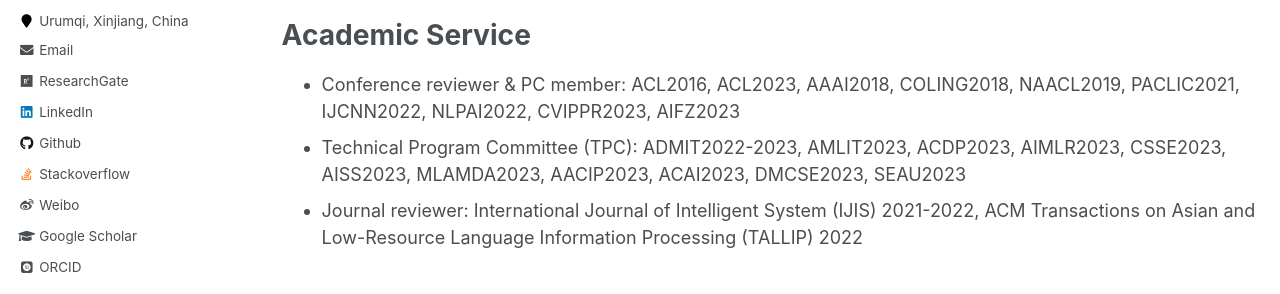
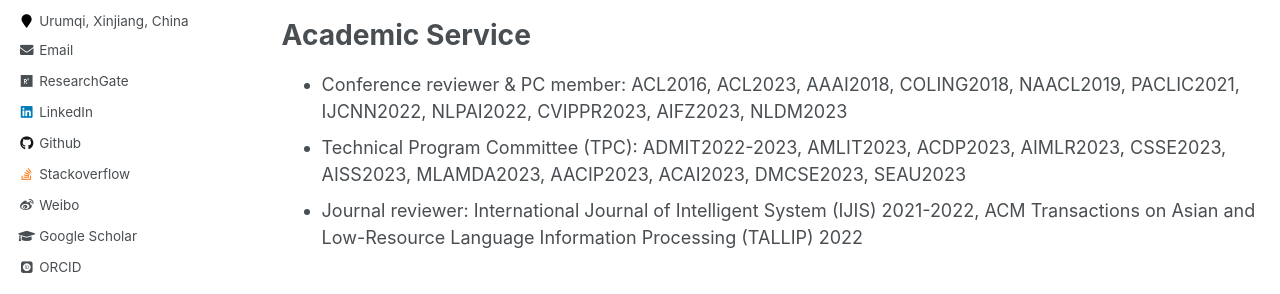
Before and after one commit to miradel51/miradel51.github.io, a Jekyll site: the page built from _pages/publications.md, in a window 1280 px wide and 900 px high, scrolled down 3817 px. Shown: the part 433-727 px from the top of the window. Built offline with Jekyll 4.4.1, drawn with Linux system fonts in a browser that asks for light colours; some web fonts are replaced.

Commit message:
Update publications.md
added the new role as PC member for NLDM2023.

```diff
--- a/_pages/publications.md
+++ b/_pages/publications.md
@@ -26,6 +26,6 @@ Preprint
 
 Academic Service
 ======
-* Conference reviewer & PC member: ACL2016, ACL2023, AAAI2018, COLING2018, NAACL2019, PACLIC2021, IJCNN2022, NLPAI2022, CVIPPR2023, AIFZ2023
+* Conference reviewer & PC member: ACL2016, ACL2023, AAAI2018, COLING2018, NAACL2019, PACLIC2021, IJCNN2022, NLPAI2022, CVIPPR2023, AIFZ2023, NLDM2023
 * Technical Program Committee (TPC): ADMIT2022-2023, AMLIT2023, ACDP2023, AIMLR2023, CSSE2023, AISS2023, MLAMDA2023, AACIP2023, ACAI2023, DMCSE2023, SEAU2023
 * Journal reviewer: International Journal of Intelligent System (IJIS) 2021-2022, ACM Transactions on Asian and Low-Resource Language Information Processing (TALLIP) 2022
```
